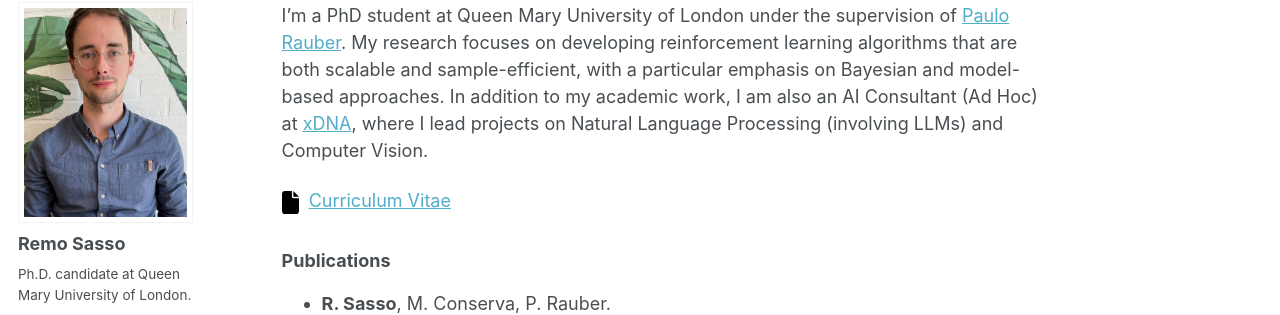
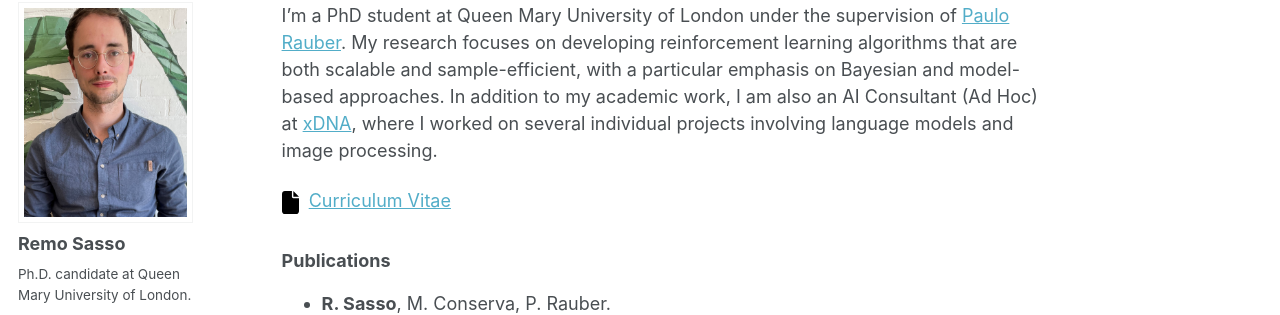
Before and after one commit to remosasso/remosasso.github.io, a Jekyll site: the page built from _pages/about.md, in a window 1280 px wide. Shown: the part 116-431 px from the top of the page. Built offline with Jekyll 4.4.1, drawn with Linux system fonts in a browser that asks for light colours.

Commit message:
Update about.md

```diff
--- a/_pages/about.md
+++ b/_pages/about.md
@@ -6,7 +6,7 @@ redirect_from:
   - /about.html
 ---
 
-I'm a PhD student at Queen Mary University of London under the supervision of [Paulo Rauber](https://www.paulorauber.com/). My research focuses on developing reinforcement learning algorithms that are both scalable and sample-efficient, with a particular emphasis on Bayesian and model-based approaches. In addition to my academic work, I am also an AI Consultant (Ad Hoc) at [xDNA](https://xdna.nl/), where I lead projects on Natural Language Processing (involving LLMs) and Computer Vision.
+I'm a PhD student at Queen Mary University of London under the supervision of [Paulo Rauber](https://www.paulorauber.com/). My research focuses on developing reinforcement learning algorithms that are both scalable and sample-efficient, with a particular emphasis on Bayesian and model-based approaches. In addition to my academic work, I am also an AI Consultant (Ad Hoc) at [xDNA](https://xdna.nl/), where I worked on several individual projects involving language models and image processing.
 
 [<img src="../images/file-solid.svg" width="17" height="17">](../files/CV.pdf) &nbsp;[Curriculum Vitae](../files/CV.pdf)
 
```
